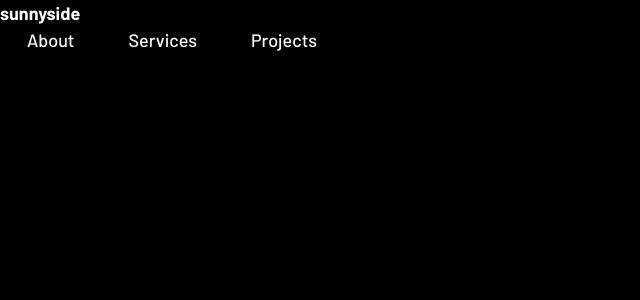
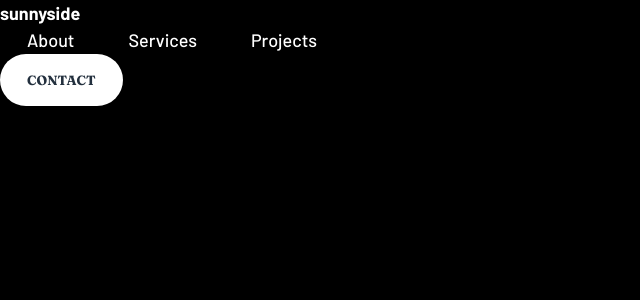
Before and after one commit to thiagoa-martins/sunnyside-agency-landing-page, a React (Create React App) app: page / in a window 1280 px wide. Shown: the top 300 px of the page, without its empty margins (0-640 px from the left). Built offline with nearby package versions, Linux system fonts and the light colour scheme.

Commit message:
Add button component with sytles

```diff
--- a/src/App.js
+++ b/src/App.js
@@ -4,12 +4,14 @@ import "./styles/generic/reset.css";
 import "./styles/elements/base.css";
 import Logo from "./components/logo/logo";
 import Menu from "./components/menu/menu";
+import Button from "./components/button/button";
 
 function App() {
   return (
     <>
       <Logo />
       <Menu />
+      <Button label="contact"/>
     </>
   );
 }
--- /dev/null
+++ b/src/components/button/button.css
@@ -0,0 +1,16 @@
+.button {
+    text-transform: uppercase;
+    color: var(--color-neutral-very-dark-desaturated-blue);
+    background-color: var(--color-neutral-white);
+    padding: 1rem 1.5rem;
+    border: none;
+    border-radius: 1.5rem;
+    font-weight: bold;
+    font-family: var(--font-fraunces);
+    transition: 200ms filter;
+    cursor: pointer;
+}
+
+.button:hover {
+    filter: brightness(.9);
+}
--- /dev/null
+++ b/src/components/button/button.js
@@ -0,0 +1,11 @@
+import "./button.css";
+
+const Button = ({ label }) => {
+    return <button className="button">{label}</button>
+};
+
+Button.defaultProps = {
+    label: "Clique aqui"
+};
+
+export default Button;
```
